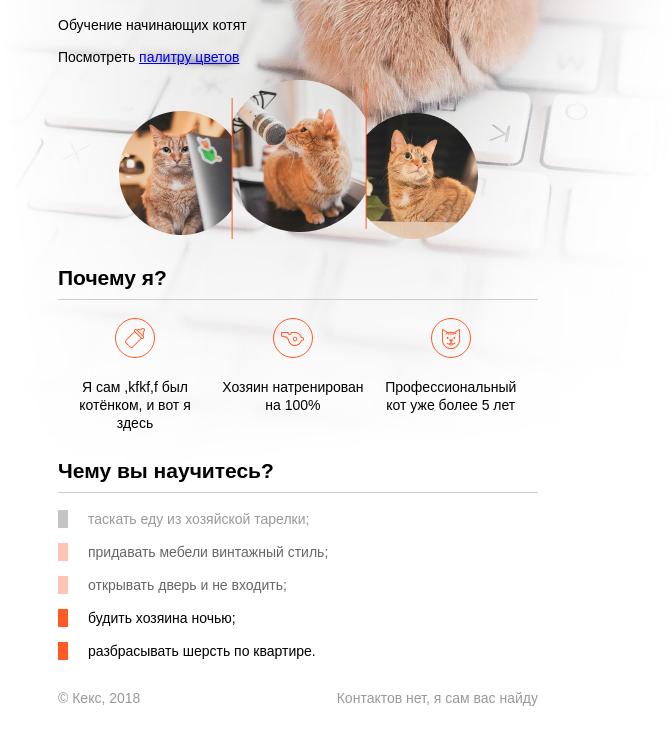
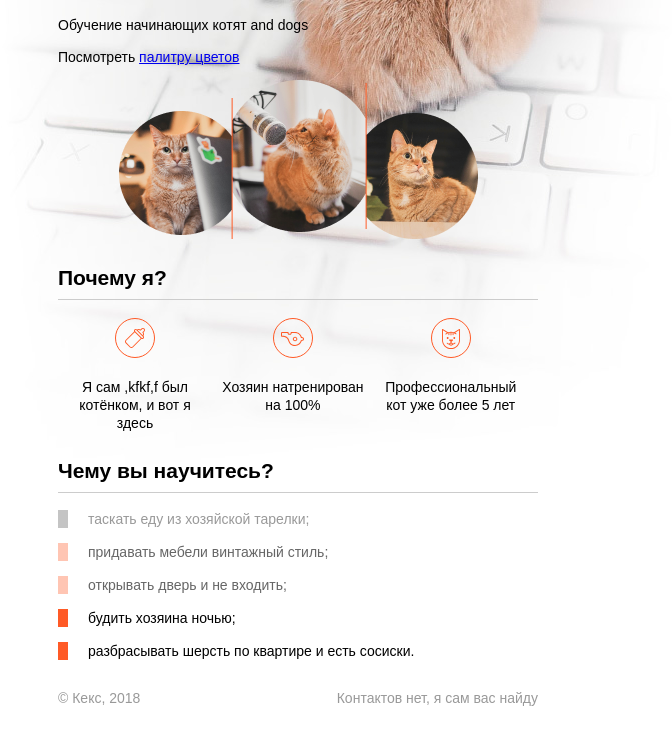
Before and after one commit to botanovaolga/htmlproject, a plain HTML site: page index.html in a window 1280 px wide. Shown: the part 104-833 px from the top of the page, without its empty margins (342-1014 px from the left). Drawn offline with Linux system fonts and the light colour scheme.

Commit message:
fix some bugs

```diff
--- a/index.html
+++ b/index.html
@@ -9,7 +9,7 @@
     <div class="container">
       <header class="site-header">
         <h1>Инструктор Кекс</h1>
-        <p>Обучение начинающих котят</p>
+        <p>Обучение начинающих котят and dogs</p>
         <p>Посмотреть <a href="https://colorscheme.ru/html-colors.html" target="_blank">палитру цветов</a></p>
         <img src="img/keks.png">
       </header>
@@ -28,7 +28,7 @@
           <li class="skills-item standart">придавать мебели винтажный стиль;</li>
           <li class="skills-item standart">открывать дверь и не входить;</li>
           <li class="skills-item vip">будить хозяина ночью;</li>
-          <li class="skills-item vip">разбрасывать шерсть по квартире.</li>
+          <li class="skills-item vip">разбрасывать шерсть по квартире и есть сосиски.</li>
         </ul>
       </section>
 
```
